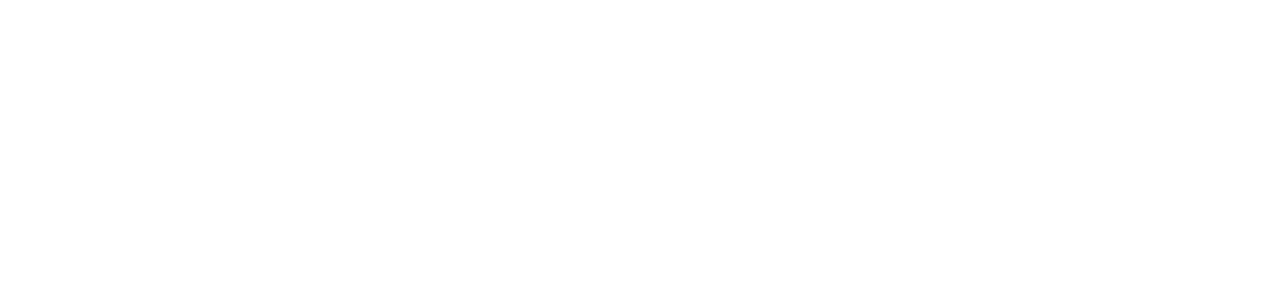
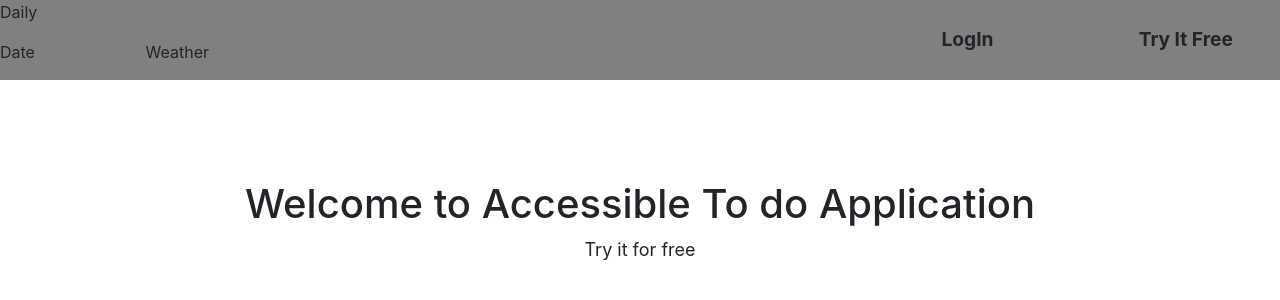
Before and after one commit to 0127JavaUSF/AccessibleTodoList-Front_End, an Angular app in the folder Accessibility-Todo-List/: page / in a window 1280 px wide. Shown: the top 300 px of the page. Built offline with nearby package versions, Linux system fonts and the light colour scheme.

Commit message:
structure update

```diff
--- a/Accessibility-Todo-List/src/app/app.module.ts
+++ b/Accessibility-Todo-List/src/app/app.module.ts
@@ -3,8 +3,8 @@
 
 import { AppRoutingModule } from './app-routing.module';
 import { AppComponent } from './app.component';
-import { HeaderPanelComponent } from './header-panel/header-panel.component';
-import { MainLandingComponent } from './main-landing/main-landing.component';
+import { HeaderPanelComponent } from './components/header-panel/header-panel.component';
+import { MainLandingComponent } from './components/main-landing/main-landing.component';
 
 @NgModule({
   declarations: [
--- /dev/null
+++ b/Accessibility-Todo-List/src/app/components/header-panel/header-panel.component.css
@@ -0,0 +1,11 @@
+.wrapper
+{
+    background-color: grey;
+}
+.button
+{
+    padding-top: 25px;
+    text-align: center;
+    font-weight: bold;
+    font-size: larger;
+}
--- /dev/null
+++ b/Accessibility-Todo-List/src/app/components/header-panel/header-panel.component.html
@@ -0,0 +1,28 @@
+<div class="wrapper">
+    <div class ="row">
+        <div class="col-8">
+            <p>Daily</p>
+            <div class ="row">
+                <div class = "col-2">
+                    <p>Date</p>
+                </div>
+                <div class = "col-2">
+                    <p>Weather</p>
+                </div>
+
+            </div>
+        </div>
+
+        <div class="col-2">
+            <p class ="button">
+                LogIn
+            </p>
+        </div>
+
+        <div class="col-2">
+            <p class = "button">
+                Try It Free
+            </p>
+        </div>
+    </div>
+</div>
--- /dev/null
+++ b/Accessibility-Todo-List/src/app/components/main-landing/main-landing.component.css
@@ -0,0 +1,6 @@
+.welcome
+{
+    text-align: center;
+    padding-top: 100px;
+    background-image: url();
+}
--- /dev/null
+++ b/Accessibility-Todo-List/src/app/components/main-landing/main-landing.component.html
@@ -0,0 +1,4 @@
+<h1 class = "welcome">
+    Welcome to Accessible To do Application
+</h1>
+<p style="text-align: center; font-size: large;">Try it for free</p>
--- a/Accessibility-Todo-List/src/app/header-panel/header-panel.component.css
+++ /dev/null
@@ -1,16 +0,0 @@
-.wrapper
-{
-    border-style : solid;
-    height: 100px;
-    padding-top : 25px;
-    border-top: 2px;
-    border-color : blue;
-}
-.button
-{
-    float: right;
-    border-style : solid;
-    border : 1px, 1px, 1px, 1px;
-    padding : 5px;
-    margin-left: 10px;
-}
--- a/Accessibility-Todo-List/src/app/header-panel/header-panel.component.html
+++ /dev/null
@@ -1,4 +0,0 @@
-<div class = "container-fluid wrapper">
-    <p class ="button">LogIn</p>
-    <p class = "button">Try It Free</p>
-</div>
--- a/Accessibility-Todo-List/src/app/main-landing/main-landing.component.html
+++ /dev/null
@@ -1,2 +0,0 @@
-<p><h1 Text-align="center">Welcome to Accessible To do Application</h1></p>
-<p>Try it for free</p>
```
Also changed, not shown: Accessibility-Todo-List/src/app/components/header-panel/header-panel.component.ts (renamed from Accessibility-Todo-List/src/app/header-panel/header-panel.component.ts), Accessibility-Todo-List/src/app/components/main-landing/main-landing.component.ts (renamed from Accessibility-Todo-List/src/app/main-landing/main-landing.component.ts), Accessibility-Todo-List/src/app/main-landing/main-landing.component.css (deleted), 2 other files (tests, documents, lock files or other folders).
